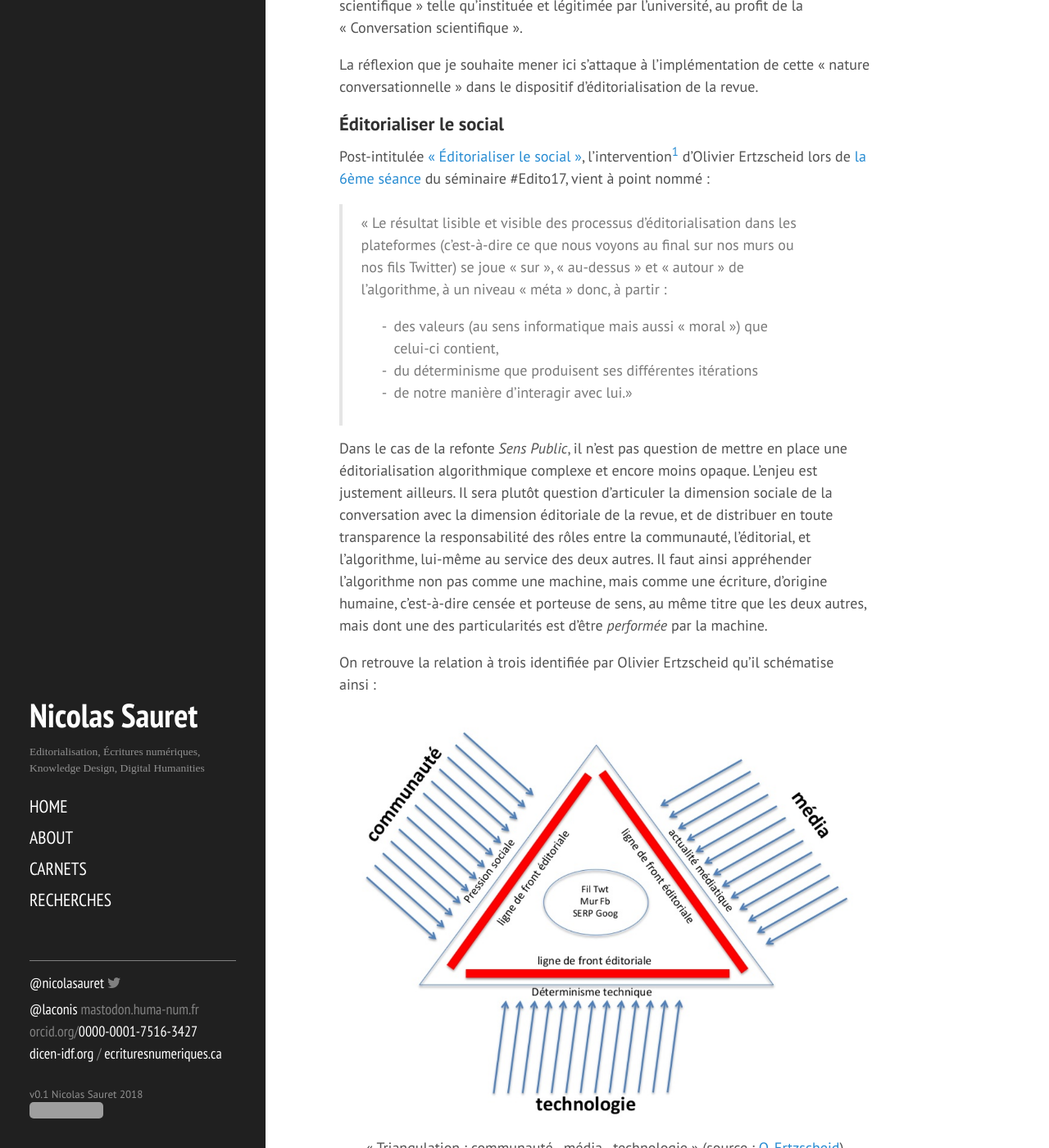
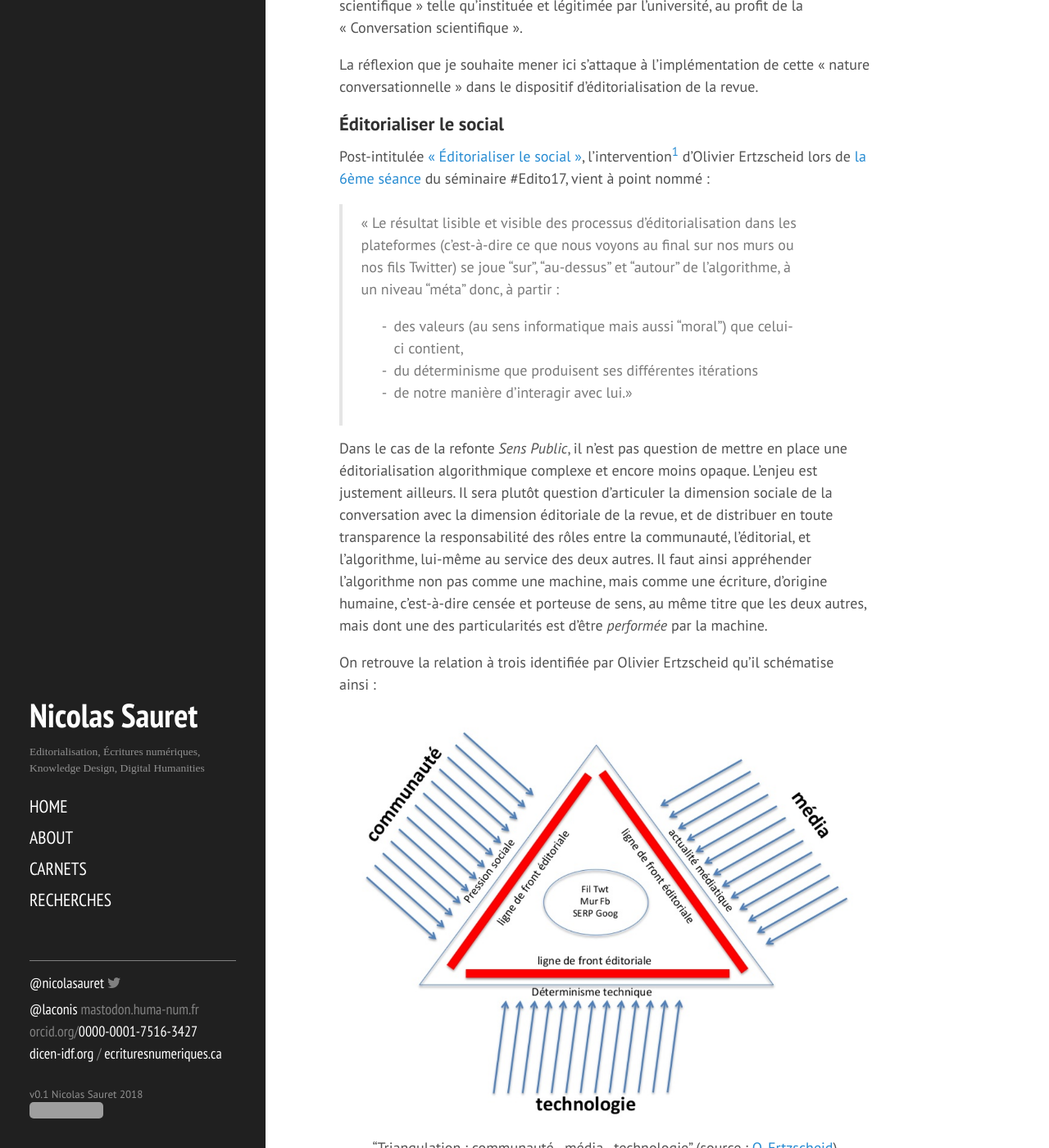
Before and after one commit to lakonis/lakonis.github.io, a Jekyll site: the page built from _posts/2017/2017-04-23-ouvrir-l-espace-de-la-conversation.md, in a window 1280 px wide and 1400 px high, scrolled down 347 px. Shown: the whole window at 82% size. Built offline with Jekyll 4.4.1, drawn with Linux system fonts in a browser that asks for light colours; nearby versions of some CDN libraries; a script that is not in the unit is left out; some of the changed lines change nothing that is shown; some of the changed text lies outside the part shown; grey boxes are pictures that could not be loaded.

Commit message:
fix quotes transformation rules

```diff
--- a/_layouts/post.html
+++ b/_layouts/post.html
@@ -14,9 +14,7 @@ layout: default
     {% assign c = part.first %}
     {% assign t = part.last %}
 
-    {% assign t = t | replace: '“', '«&#160;'
-                    | replace: '”', '&#160;»'
-                    | replace: '« ', '«&#160;'
+    {% assign t = t | replace: '« ', '«&#160;'
                     | replace: ' »', '&#160;»'
                     | replace: ' :', '&#160;:'
                     | replace: ' %', '&#160;%'
```
